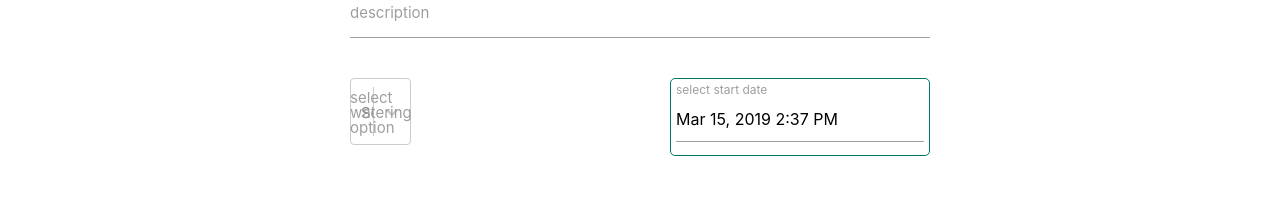
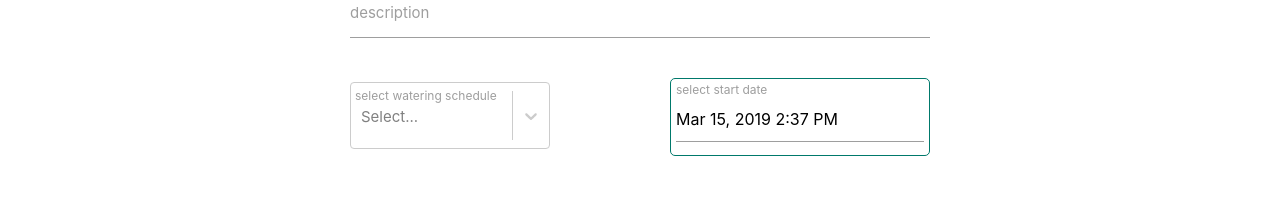
Before and after one commit to team-watermyplants/frontend-water-my-plants, a React (Create React App) app: page /add-plant in a window 1280 px wide. Shown: the part 366-567 px from the top of the page. Built offline with nearby package versions, Linux system fonts and the light colour scheme; sample sign-in values are in the browser's storage.

Commit message:
fixes select menu width (hacky)

```diff
--- a/src/components/forms/PlantForm.js
+++ b/src/components/forms/PlantForm.js
@@ -189,13 +189,31 @@ class PlantForm extends React.Component {
               <div />
             ) : (
               <WaterSchedule>
-                <div className="input-field">
+                <div
+                  className="input-field"
+                  style={{
+                    width: '200px',
+                    position: 'relative',
+                    bottom: '8px',
+                  }}
+                >
+                  <div
+                    style={{
+                      color: '#9e9e9e',
+                      fontSize: '.8rem',
+                      position: 'relative',
+                      top: '20px',
+                      left: '5px',
+                      zIndex: '100',
+                    }}
+                  >
+                    select watering schedule
+                  </div>
                   <Select
                     value={this.state.selectedOption}
                     onChange={this.handleSelectChange}
                     options={options}
                   />
-                  <label>select watering option</label>
                 </div>
 
                 <div class="input-field">
```
